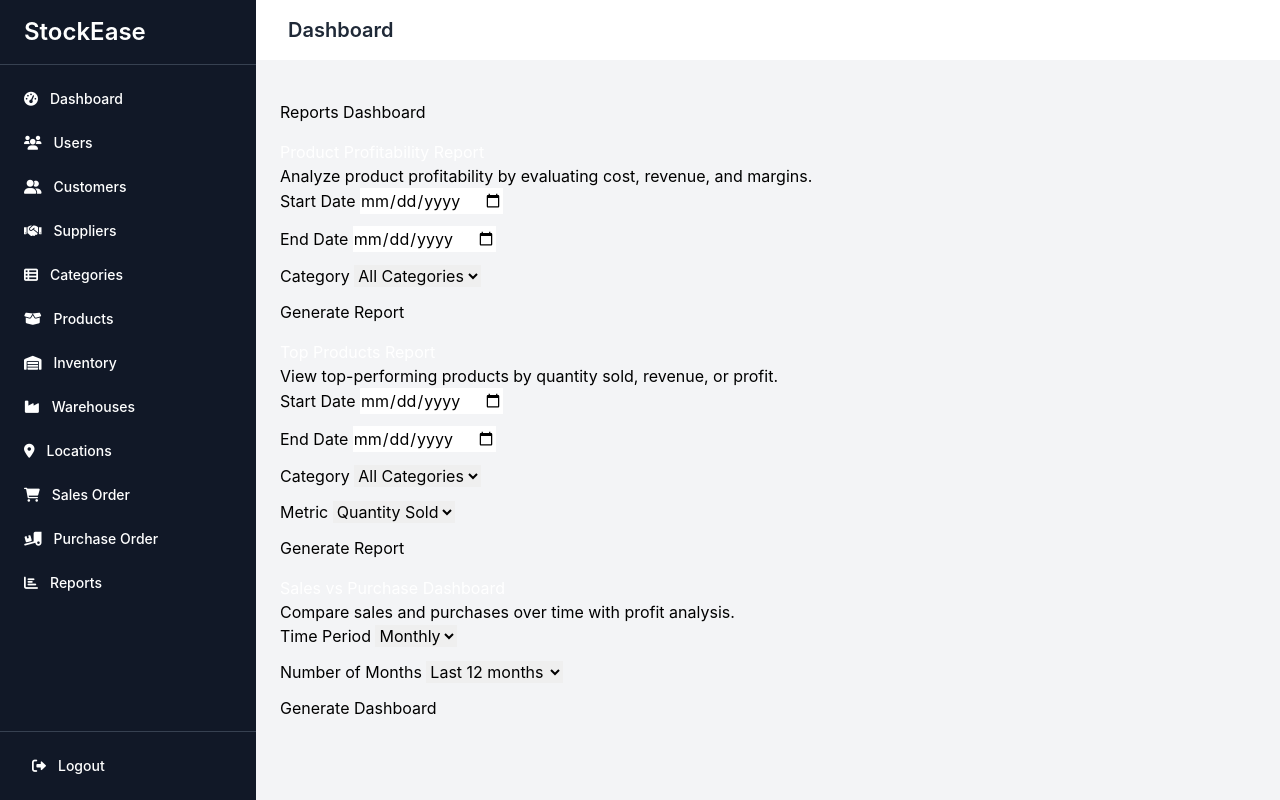
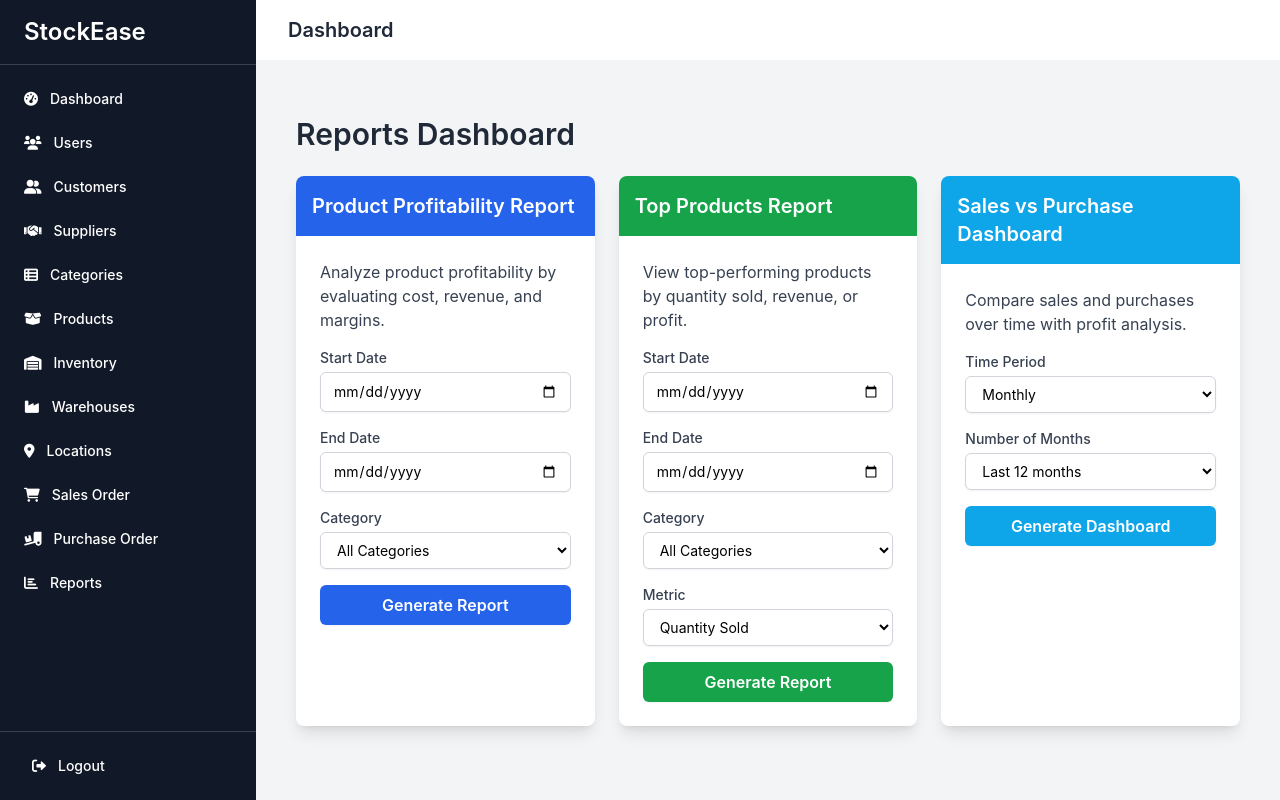
Before and after one commit to abdul-542004/StockEase, a Django app: page /reports/ in a window 1280 px wide. Run offline with Django 4.2, Linux system fonts and the light colour scheme; a user stored in the database is signed in; data comes from the database, SQL or seed files in the repository; some libraries are stand-ins or nearby versions.

Commit message:
Fixed Reporting

```diff
--- a/StockEase/core/templates/core/reports_index.html
+++ b/StockEase/core/templates/core/reports_index.html
@@ -1,115 +1,113 @@
 {% extends 'core/base.html' %}
+{% load static %}
 
 {% block title %}Reports Dashboard{% endblock %}
 
+{% block head_extra %}
+{% endblock %}
+
 {% block content %}
-<div class="container mt-4">
-    <h1 class="mb-4">Reports Dashboard</h1>
+<div class="container mx-auto mt-8 px-4">
+    <h1 class="text-3xl font-semibold mb-6 text-gray-800">Reports Dashboard</h1>
 
-    <div class="row">
+    <div class="grid grid-cols-1 md:grid-cols-2 lg:grid-cols-3 gap-6">
         <!-- Product Profitability Report Card -->
-        <div class="col-md-4 mb-4">
-            <div class="card h-100">
-                <div class="card-header bg-primary text-white">
-                    <h5 class="card-title mb-0">Product Profitability Report</h5>
+        <div class="bg-white shadow-lg rounded-lg overflow-hidden">
+            <div class="bg-blue-600 text-white p-4">
+                <h5 class="text-xl font-semibold">Product Profitability Report</h5>
             </div>
-                <div class="card-body">
-                    <p class="card-text">Analyze product profitability by evaluating cost, revenue, and margins.</p>
+            <div class="p-6">
+                <p class="text-gray-700 mb-4">Analyze product profitability by evaluating cost, revenue, and margins.</p>
                 <form action="{% url 'product_profitability_report' %}" method="GET">
-                        <div class="mb-3">
-                            <label for="start_date" class="form-label">Start Date</label>
-                            <input type="date" class="form-control" id="start_date" name="start_date">
+                    <div class="mb-4">
+                        <label for="start_date" class="block text-sm font-medium text-gray-700 mb-1">Start Date</label>
+                        <input type="date" class="mt-1 block w-full px-3 py-2 bg-white border border-gray-300 rounded-md shadow-sm focus:outline-none focus:ring-indigo-500 focus:border-indigo-500 sm:text-sm" id="start_date" name="start_date">
                     </div>
-                        <div class="mb-3">
-                            <label for="end_date" class="form-label">End Date</label>
-                            <input type="date" class="form-control" id="end_date" name="end_date">
+                    <div class="mb-4">
+                        <label for="end_date" class="block text-sm font-medium text-gray-700 mb-1">End Date</label>
+                        <input type="date" class="mt-1 block w-full px-3 py-2 bg-white border border-gray-300 rounded-md shadow-sm focus:outline-none focus:ring-indigo-500 focus:border-indigo-500 sm:text-sm" id="end_date" name="end_date">
                     </div>
-                        <div class="mb-3">
-                            <label for="category" class="form-label">Category</label>
-                            <select class="form-control" id="category" name="category">
+                    <div class="mb-4">
+                        <label for="category" class="block text-sm font-medium text-gray-700 mb-1">Category</label>
+                        <select class="mt-1 block w-full px-3 py-2 bg-white border border-gray-300 rounded-md shadow-sm focus:outline-none focus:ring-indigo-500 focus:border-indigo-500 sm:text-sm" id="category" name="category">
                             <option value="">All Categories</option>
                             {% for cat in categories %}
                             <option value="{{ cat.id }}">{{ cat.title }}</option>
                             {% endfor %}
                         </select>
                     </div>
-                        <button type="submit" class="btn btn-primary">Generate Report</button>
+                    <button type="submit" class="w-full bg-blue-600 hover:bg-blue-700 text-white font-semibold py-2 px-4 rounded-md shadow-sm focus:outline-none focus:ring-2 focus:ring-offset-2 focus:ring-blue-500">Generate Report</button>
                 </form>
-                </div>
             </div>
         </div>
 
         <!-- Top Products Report Card -->
-        <div class="col-md-4 mb-4">
-            <div class="card h-100">
-                <div class="card-header bg-success text-white">
-                    <h5 class="card-title mb-0">Top Products Report</h5>
+        <div class="bg-white shadow-lg rounded-lg overflow-hidden">
+            <div class="bg-green-600 text-white p-4">
+                <h5 class="text-xl font-semibold">Top Products Report</h5>
             </div>
-                <div class="card-body">
-                    <p class="card-text">View top-performing products by quantity sold, revenue, or profit.</p>
+            <div class="p-6">
+                <p class="text-gray-700 mb-4">View top-performing products by quantity sold, revenue, or profit.</p>
                 <form action="{% url 'top_products_report' %}" method="GET">
-                        <div class="mb-3">
-                            <label for="start_date_top" class="form-label">Start Date</label>
-                            <input type="date" class="form-control" id="start_date_top" name="start_date">
+                    <div class="mb-4">
+                        <label for="start_date_top" class="block text-sm font-medium text-gray-700 mb-1">Start Date</label>
+                        <input type="date" class="mt-1 block w-full px-3 py-2 bg-white border border-gray-300 rounded-md shadow-sm focus:outline-none focus:ring-indigo-500 focus:border-indigo-500 sm:text-sm" id="start_date_top" name="start_date">
                     </div>
-                        <div class="mb-3">
-                            <label for="end_date_top" class="form-label">End Date</label>
-                            <input type="date" class="form-control" id="end_date_top" name="end_date">
+                    <div class="mb-4">
+                        <label for="end_date_top" class="block text-sm font-medium text-gray-700 mb-1">End Date</label>
+                        <input type="date" class="mt-1 block w-full px-3 py-2 bg-white border border-gray-300 rounded-md shadow-sm focus:outline-none focus:ring-indigo-500 focus:border-indigo-500 sm:text-sm" id="end_date_top" name="end_date">
                     </div>
-                        <div class="mb-3">
-                            <label for="category_top" class="form-label">Category</label>
-                            <select class="form-control" id="category_top" name="category">
+                    <div class="mb-4">
+                        <label for="category_top" class="block text-sm font-medium text-gray-700 mb-1">Category</label>
+                        <select class="mt-1 block w-full px-3 py-2 bg-white border border-gray-300 rounded-md shadow-sm focus:outline-none focus:ring-indigo-500 focus:border-indigo-500 sm:text-sm" id="category_top" name="category">
                             <option value="">All Categories</option>
                             {% for cat in categories %}
                             <option value="{{ cat.id }}">{{ cat.title }}</option>
                             {% endfor %}
                         </select>
                     </div>
-                        <div class="mb-3">
-                            <label for="metric" class="form-label">Metric</label>
-                            <select class="form-control" id="metric" name="metric">
+                    <div class="mb-4">
+                        <label for="metric" class="block text-sm font-medium text-gray-700 mb-1">Metric</label>
+                        <select class="mt-1 block w-full px-3 py-2 bg-white border border-gray-300 rounded-md shadow-sm focus:outline-none focus:ring-indigo-500 focus:border-indigo-500 sm:text-sm" id="metric" name="metric">
                             <option value="quantity">Quantity Sold</option>
                             <option value="revenue">Revenue</option>
                             <option value="profit">Profit</option>
                         </select>
                     </div>
-                        <button type="submit" class="btn btn-success">Generate Report</button>
+                    <button type="submit" class="w-full bg-green-600 hover:bg-green-700 text-white font-semibold py-2 px-4 rounded-md shadow-sm focus:outline-none focus:ring-2 focus:ring-offset-2 focus:ring-green-500">Generate Report</button>
                 </form>
-                </div>
             </div>
         </div>
 
         <!-- Sales vs Purchase Dashboard Card -->
-        <div class="col-md-4 mb-4">
-            <div class="card h-100">
-                <div class="card-header bg-info text-white">
-                    <h5 class="card-title mb-0">Sales vs Purchase Dashboard</h5>
+        <div class="bg-white shadow-lg rounded-lg overflow-hidden">
+            <div class="bg-sky-500 text-white p-4">
+                <h5 class="text-xl font-semibold">Sales vs Purchase Dashboard</h5>
             </div>
-                <div class="card-body">
-                    <p class="card-text">Compare sales and purchases over time with profit analysis.</p>
+            <div class="p-6">
+                <p class="text-gray-700 mb-4">Compare sales and purchases over time with profit analysis.</p>
                 <form action="{% url 'sales_purchase_dashboard' %}" method="GET">
-                        <div class="mb-3">
-                            <label for="period" class="form-label">Time Period</label>
-                            <select class="form-control" id="period" name="period">
+                    <div class="mb-4">
+                        <label for="period" class="block text-sm font-medium text-gray-700 mb-1">Time Period</label>
+                        <select class="mt-1 block w-full px-3 py-2 bg-white border border-gray-300 rounded-md shadow-sm focus:outline-none focus:ring-indigo-500 focus:border-indigo-500 sm:text-sm" id="period" name="period">
                             <option value="daily">Daily</option>
                             <option value="weekly">Weekly</option>
                             <option value="monthly" selected>Monthly</option>
                         </select>
                     </div>
-                        <div class="mb-3">
-                            <label for="months" class="form-label">Number of Months</label>
-                            <select class="form-control" id="months" name="months">
+                    <div class="mb-4">
+                        <label for="months" class="block text-sm font-medium text-gray-700 mb-1">Number of Months</label>
+                        <select class="mt-1 block w-full px-3 py-2 bg-white border border-gray-300 rounded-md shadow-sm focus:outline-none focus:ring-indigo-500 focus:border-indigo-500 sm:text-sm" id="months" name="months">
                             <option value="3">Last 3 months</option>
                             <option value="6">Last 6 months</option>
                             <option value="12" selected>Last 12 months</option>
                             <option value="24">Last 24 months</option>
                         </select>
                     </div>
-                        <button type="submit" class="btn btn-info">Generate Dashboard</button>
+                    <button type="submit" class="w-full bg-sky-500 hover:bg-sky-600 text-white font-semibold py-2 px-4 rounded-md shadow-sm focus:outline-none focus:ring-2 focus:ring-offset-2 focus:ring-sky-400">Generate Dashboard</button>
                 </form>
             </div>
         </div>
     </div>
 </div>
-</div>
 {% endblock %}
```
Also changed, not shown: StockEase/core/reports.py (+16 -16 lines), StockEase/core/static/css/reports.css (deleted, +0 -46 lines). Lines whose indentation alone changed are shown as unchanged.
